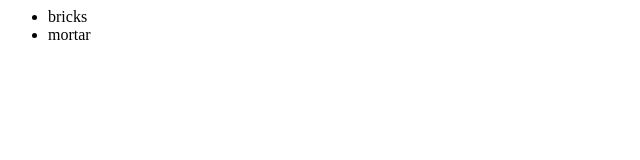
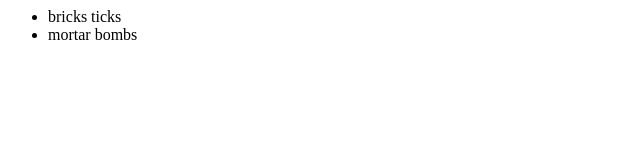
Before and after one commit to janetcjacks/newGitTest, a plain HTML site: page index.html in a window 1280 px wide. Shown: the full height of the page, 0-640 px from the left. Drawn offline with Linux system fonts and the light colour scheme.

Commit message:
added some things

```diff
--- a/index.html
+++ b/index.html
@@ -2,8 +2,8 @@
   <body>
     <div>
       <ul>
-        <li>bricks</li>
-        <li>mortar</li>
+        <li>bricks ticks</li>
+        <li>mortar bombs</li>
       </ul>
     </div>
   </body>
```
